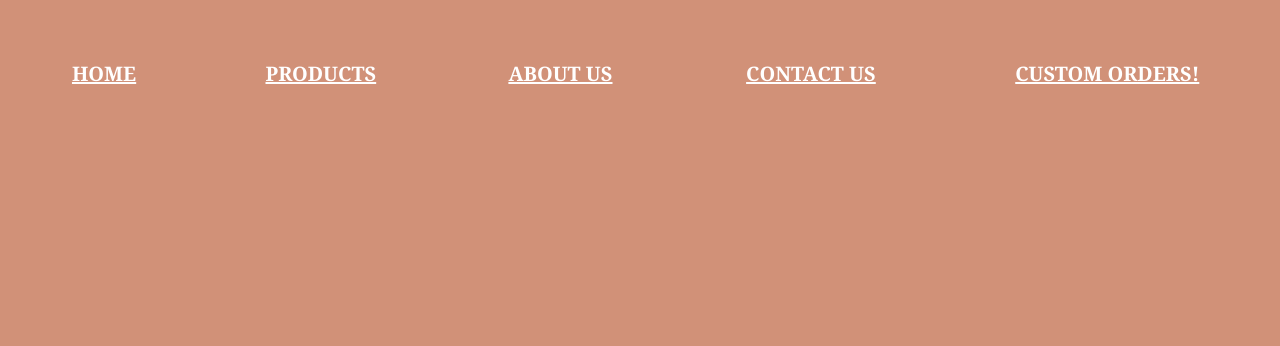
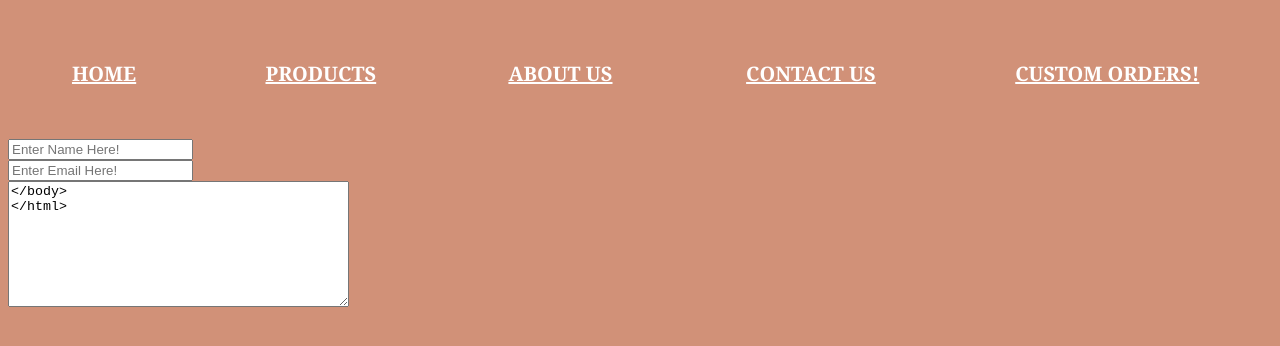
Before and after one commit to athe-mari/CIELO-MARIAH-ATHENA, a plain HTML site: page custom.html in a window 1280 px wide. Drawn offline with Linux system fonts and the light colour scheme.

Commit message:
Update custom.html

```diff
--- a/custom.html
+++ b/custom.html
@@ -26,4 +26,17 @@
         <th style="font-size: 20px; font-family: Cambria;">
             <a href="custom.html" style="color: white;">CUSTOM ORDERS!</a>
         </th>
+
     </table>
+
+    <form>
+        <input type="text" name="name" placeholder="Enter Name Here!">
+    </form>
+
+    <form>
+        <input type="email" name="email" placeholder="Enter Email Here!">
+    </form>
+
+    <textarea name="order" rows="8" cols="40" placeholder="Write in Detail of your Custom Order Here! Specify flavors, design, aesthetic. We will send an email about your Order!">
+</body>
+</html>
```
